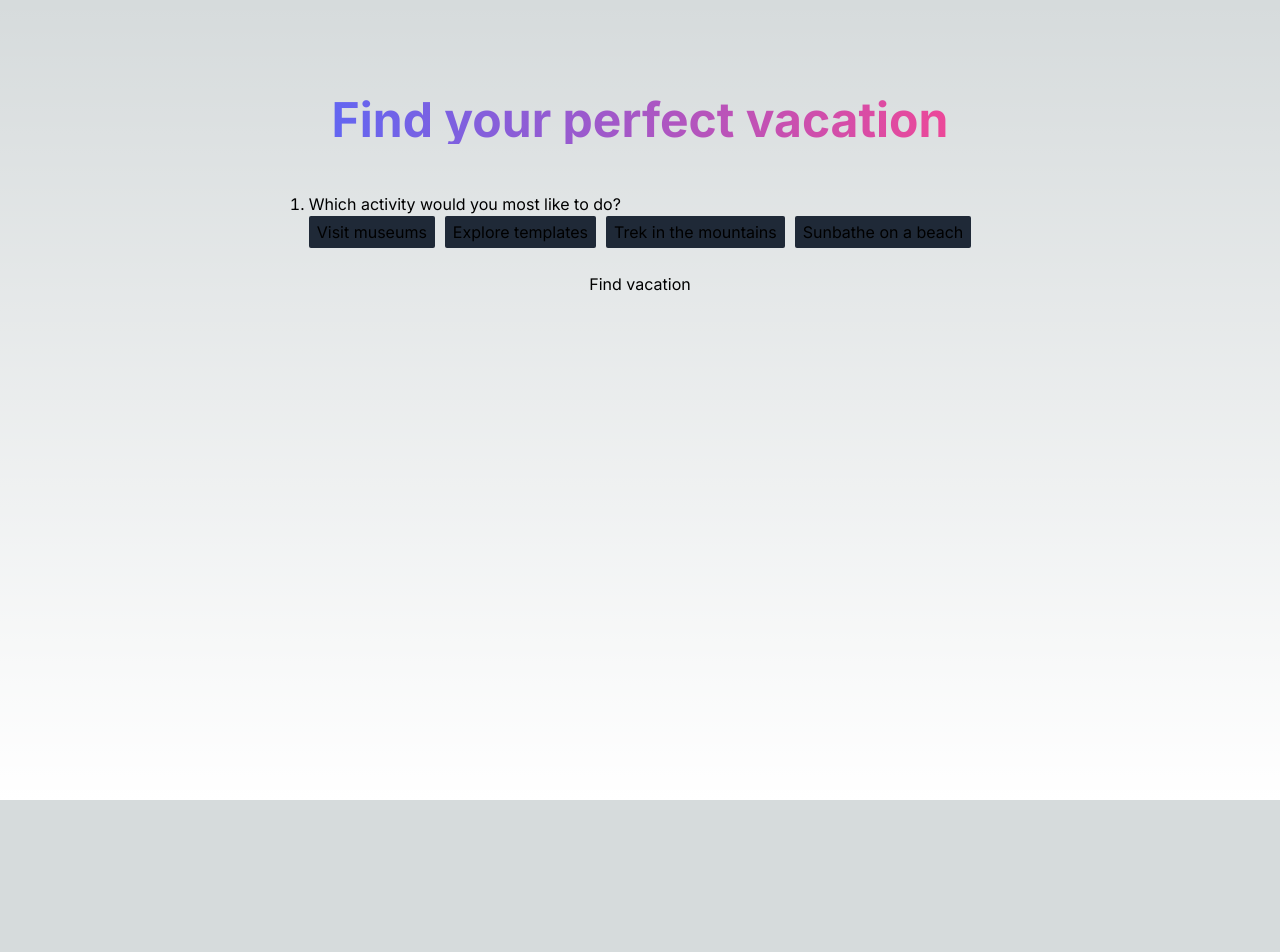
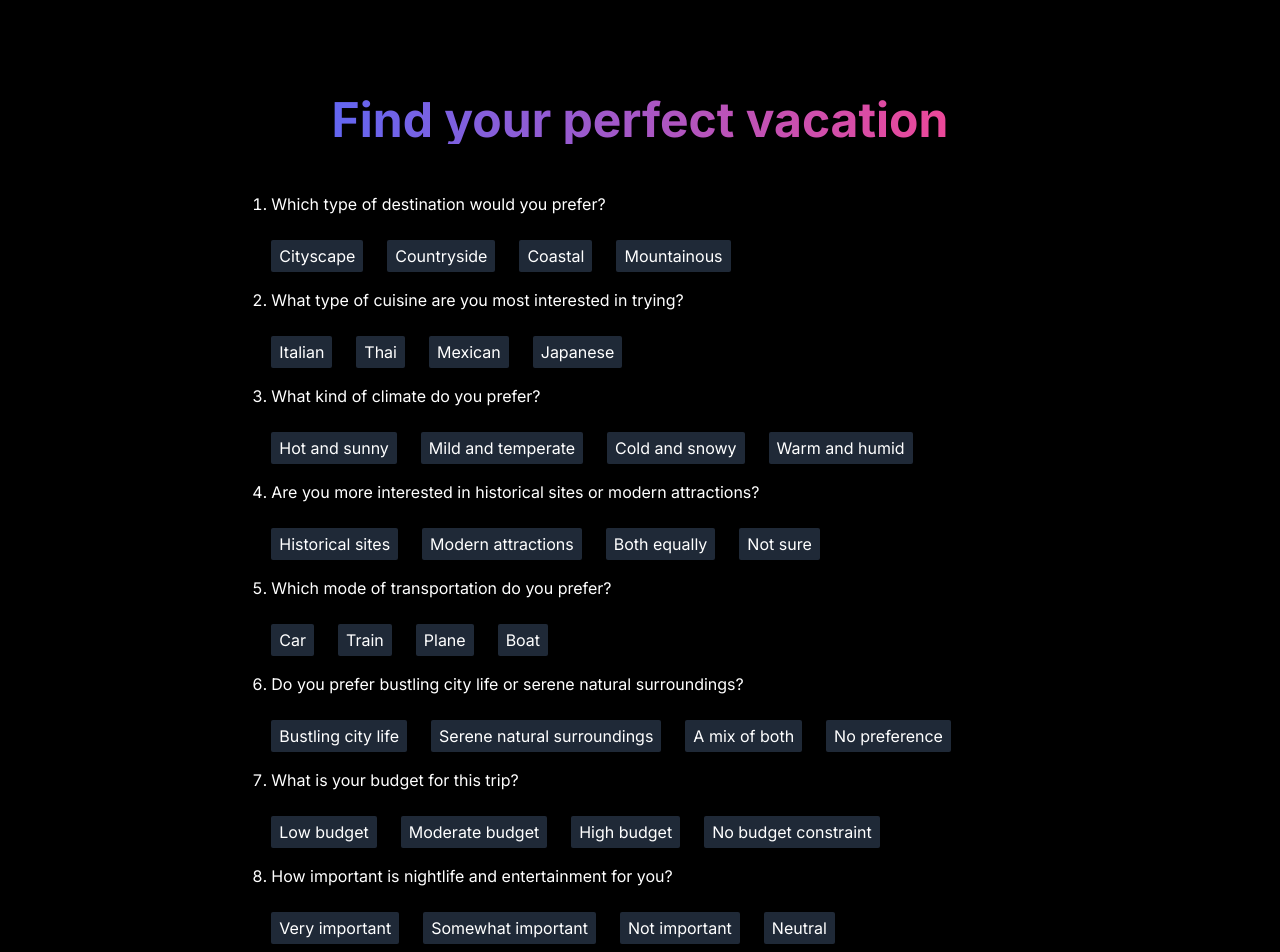
Before and after one commit to ChaseRensberger/VacationFinder, a Next.js app: page / in a window 1280 px wide. Shown: the top 952 px of the page. Before the commit the page ends 800 px from the top, so only its background shows below. Built offline with nearby package versions, Linux system fonts and the light colour scheme.

Commit message:
import some form data

```diff
--- a/src/app/globals.css
+++ b/src/app/globals.css
@@ -3,17 +3,9 @@
 @tailwind utilities;
 
 :root {
-	--foreground-rgb: 0, 0, 0;
-	--background-start-rgb: 214, 219, 220;
-	--background-end-rgb: 255, 255, 255;
-}
-
-@media (prefers-color-scheme: dark) {
-	:root {
-		--foreground-rgb: 255, 255, 255;
-		--background-start-rgb: 0, 0, 0;
-		--background-end-rgb: 0, 0, 0;
-	}
+	--foreground-rgb: 255, 255, 255;
+	--background-start-rgb: 0, 0, 0;
+	--background-end-rgb: 0, 0, 0;
 }
 
 body {
--- a/src/app/page.tsx
+++ b/src/app/page.tsx
@@ -1,29 +1,48 @@
 "use client";
 import Question from "@/components/Question";
-import * as Form from "@radix-ui/react-form";
+import { useState } from "react";
+import { QuestionData } from "@/data/QuestionData";
+
 export default function Home() {
+	const [selectedValues, setSelectedValues] = useState<any>({});
+
+	const handleSubmit = (e: React.FormEvent<HTMLFormElement>) => {
+		e.preventDefault();
+		console.log(selectedValues);
+	};
+
+	const handleOptionChange = (questionId: number, optionValue: string) => {
+		setSelectedValues((prevValues: any) => ({
+			...prevValues,
+			[questionId]: optionValue,
+		}));
+	};
+
 	return (
 		<main className="flex min-h-screen flex-col items-center p-24 gap-12">
 			<h1 className="text-5xl font-bold text-transparent bg-clip-text bg-gradient-to-r from-indigo-500 to-pink-500">
 				Find your perfect vacation
 			</h1>
-			<Form.Root className="w-full flex flex-col gap-6 items-center">
+			<form
+				className="w-full flex flex-col gap-6 items-center"
+				onSubmit={handleSubmit}
+			>
 				<ol className="list-decimal flex flex-col gap-4">
-					<Question
-						formName="activity"
-						prompt="Which activity would you most like to do?"
-						choices={[
-							"Visit museums",
-							"Explore templates",
-							"Trek in the mountains",
-							"Sunbathe on a beach",
-						]}
-					/>
+					{QuestionData.map((question, index) => (
+						<Question
+							key={index}
+							formQuestion={`question${index + 1}`}
+							prompt={question.question}
+							choices={question.options}
+							selectedValue={selectedValues[index]}
+							setSelectedValue={(optionValue: any) =>
+								handleOptionChange(index, optionValue)
+							}
+						/>
+					))}
 				</ol>
-				<Form.Submit asChild>
-					<button>Find vacation</button>
-				</Form.Submit>
-			</Form.Root>
+				<button type="submit">Find vacation</button>
+			</form>
 		</main>
 	);
 }
--- a/src/components/Choice/index.tsx
+++ /dev/null
@@ -1,27 +0,0 @@
-"use client";
-
-interface Props {
-	choiceValue: string;
-	isSelected: boolean;
-	onClick: () => void;
-}
-
-const Choice = (params: Props) => {
-	return params.isSelected ? (
-		<li
-			className="text-md bg-gray-500 p-1 px-2 rounded-sm"
-			key={params.choiceValue}
-		>
-			{params.choiceValue}
-		</li>
-	) : (
-		<li
-			className="text-md bg-gray-800 hover:bg-gray-500 p-1 px-2 rounded-sm"
-			onClick={params.onClick}
-			key={params.choiceValue}
-		>
-			{params.choiceValue}
-		</li>
-	);
-};
-export default Choice;
--- a/src/components/Question/index.tsx
+++ b/src/components/Question/index.tsx
@@ -1,37 +1,43 @@
 "use client";
-import * as Form from "@radix-ui/react-form";
-import Choice from "../Choice";
-import { useState } from "react";
+import * as RadioGroup from "@radix-ui/react-radio-group";
 
 interface Props {
-	formName: string;
+	formQuestion: string;
 	prompt: string;
 	choices: string[];
+	selectedValue: string;
+	setSelectedValue: any;
 }
 
 const Question = (params: Props) => {
-	const [selectedChoice, setSelectedChoice] = useState<string | null>(null);
-	const handleChoiceClick = (choice: string) => {
-		setSelectedChoice(choice);
+	const handleValueChange = (value: string) => {
+		params.setSelectedValue(value);
 	};
 	return (
-		<li>
-			<Form.Field name={params.formName}>
-				<Form.Label>{params.prompt}</Form.Label>
-				<Form.Control asChild className="flex flex-row gap-2.5">
-					<ul>
-						{params.choices.map((choice: string) => (
-							<Choice
-								choiceValue={choice}
-								onClick={() => {
-									handleChoiceClick(choice);
-								}}
-								isSelected={choice == selectedChoice}
-							/>
-						))}
-					</ul>
-				</Form.Control>
-			</Form.Field>
+		<li className="w-full" key={params.formQuestion}>
+			<div className="w-full flex flex-col gap-6">
+				<h2>{params.prompt}</h2>
+				<RadioGroup.Root
+					className="flex flex-row gap-6"
+					aria-label={params.prompt}
+					value={params.selectedValue}
+					onValueChange={handleValueChange}
+				>
+					{params.choices.map((choice) => {
+						return (
+							<RadioGroup.Item
+								className="text-md bg-gray-800 hover:bg-gray-500 p-1 px-2 rounded-sm"
+								value={choice}
+								id={choice}
+								key={choice}
+							>
+								<label htmlFor={choice}>{choice}</label>
+								<RadioGroup.Indicator className="flex items-center justify-center w-full h-full relative after:content-[''] after:block after:w-[11px] after:h-[11px] after:rounded-[50%] after:bg-violet11" />
+							</RadioGroup.Item>
+						);
+					})}
+				</RadioGroup.Root>
+			</div>
 		</li>
 	);
 };
--- /dev/null
+++ b/src/data/QuestionData.ts
@@ -0,0 +1,80 @@
+export const QuestionData = [
+	{
+		question: "Which type of destination would you prefer?",
+		options: ["Cityscape", "Countryside", "Coastal", "Mountainous"],
+	},
+	{
+		question: "What type of cuisine are you most interested in trying?",
+		options: ["Italian", "Thai", "Mexican", "Japanese"],
+	},
+	{
+		question: "What kind of climate do you prefer?",
+		options: [
+			"Hot and sunny",
+			"Mild and temperate",
+			"Cold and snowy",
+			"Warm and humid",
+		],
+	},
+	{
+		question:
+			"Are you more interested in historical sites or modern attractions?",
+		options: [
+			"Historical sites",
+			"Modern attractions",
+			"Both equally",
+			"Not sure",
+		],
+	},
+	{
+		question: "Which mode of transportation do you prefer?",
+		options: ["Car", "Train", "Plane", "Boat"],
+	},
+	{
+		question:
+			"Do you prefer bustling city life or serene natural surroundings?",
+		options: [
+			"Bustling city life",
+			"Serene natural surroundings",
+			"A mix of both",
+			"No preference",
+		],
+	},
+	{
+		question: "What is your budget for this trip?",
+		options: [
+			"Low budget",
+			"Moderate budget",
+			"High budget",
+			"No budget constraint",
+		],
+	},
+	{
+		question: "How important is nightlife and entertainment for you?",
+		options: [
+			"Very important",
+			"Somewhat important",
+			"Not important",
+			"Neutral",
+		],
+	},
+	{
+		question: "What kind of accommodation do you prefer?",
+		options: [
+			"Luxury hotel",
+			"Cozy guesthouse",
+			"Airbnb or vacation rental",
+			"Camping or backpacking",
+		],
+	},
+	{
+		question:
+			"Are you interested in adventure activities or relaxing experiences?",
+		options: [
+			"Adventure activities",
+			"Relaxing experiences",
+			"A mix of both",
+			"Depends on the mood",
+		],
+	},
+];
```
Also changed, not shown: 1 other file (tests, documents, lock files or other folders).
